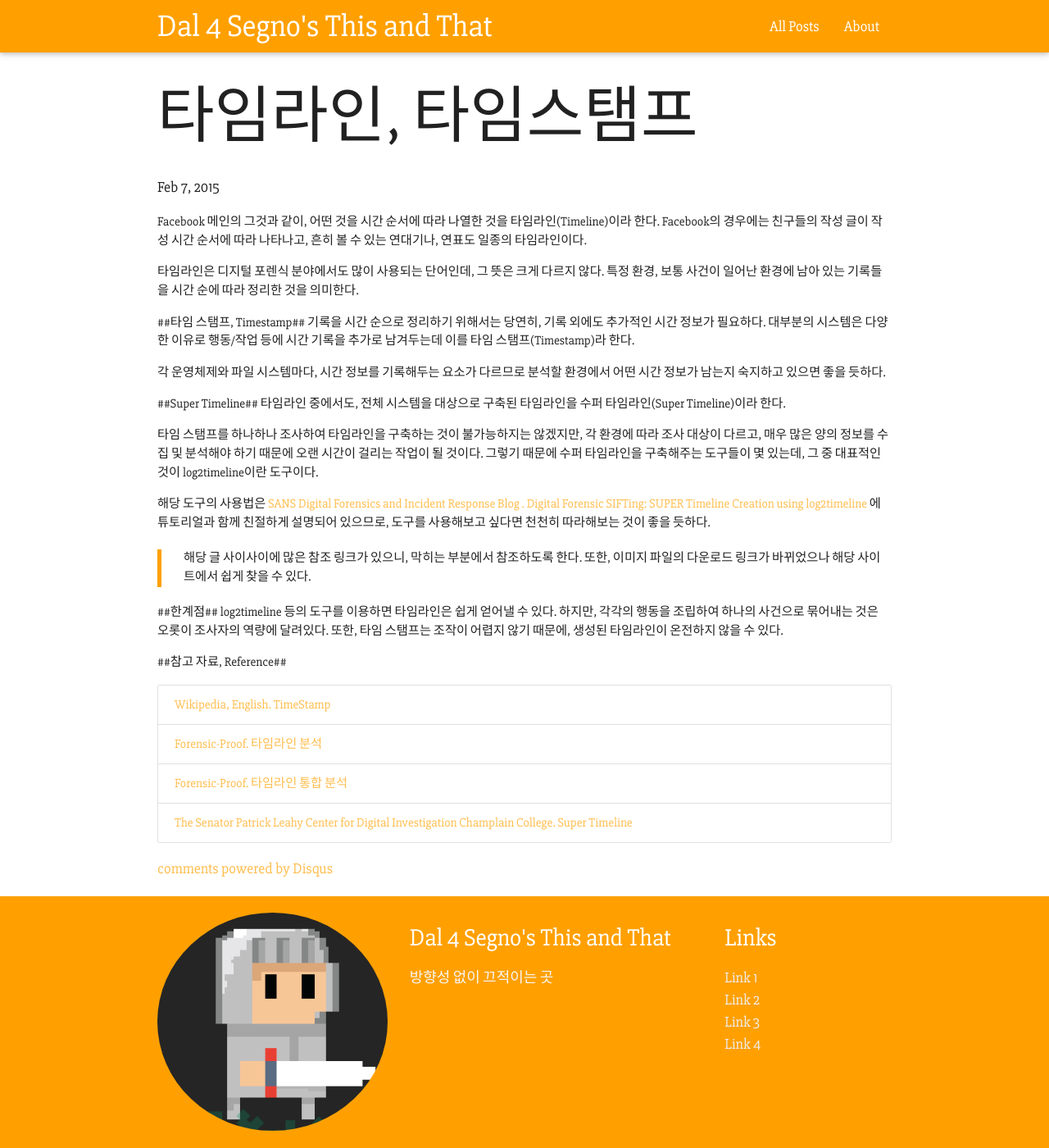
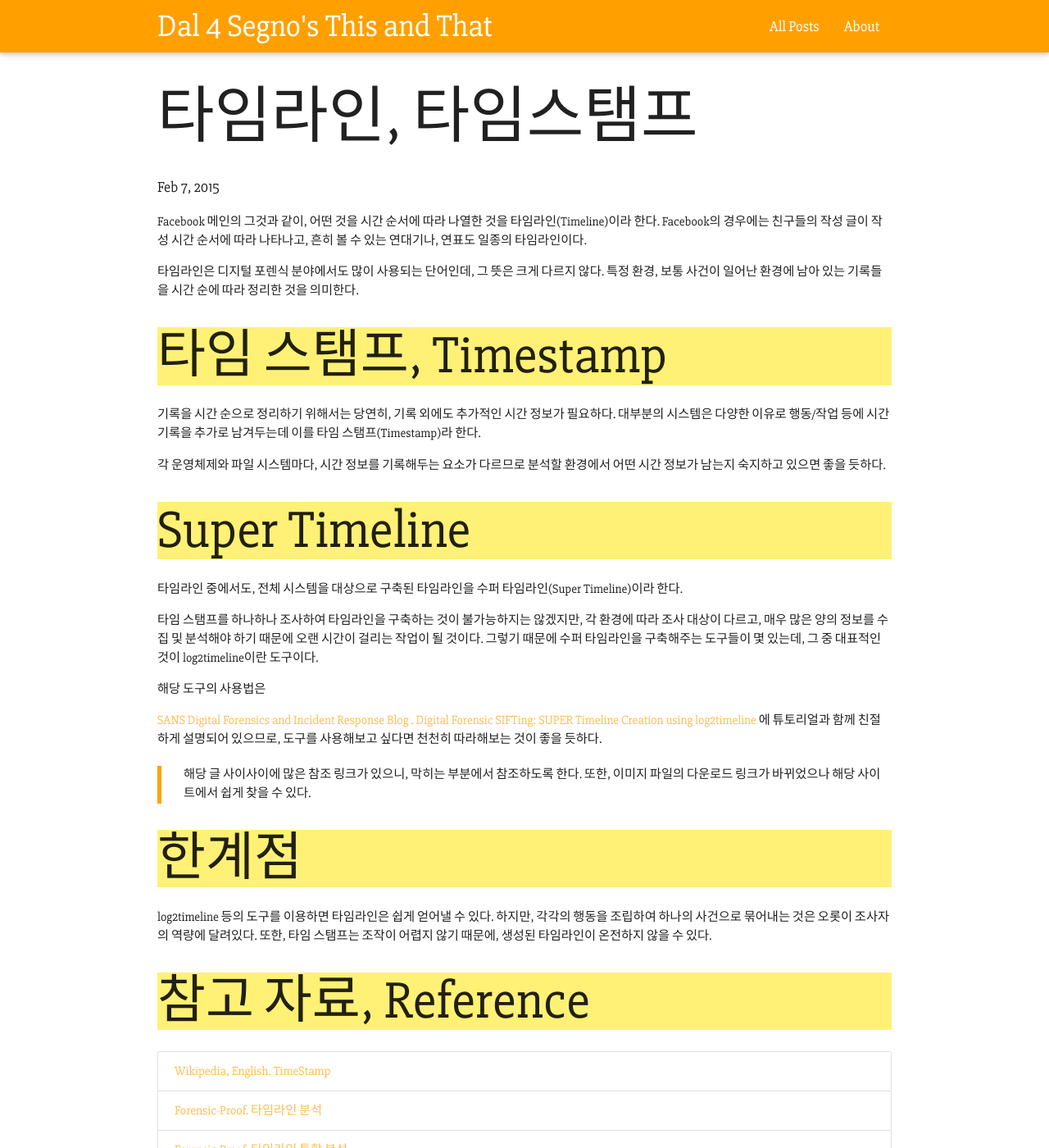
Before and after one commit to Dal4Segno/dal4segno.github.com, a Jekyll site: the page built from _posts/2015-02-07-timeline-analysis.markdown, in a window 1280 px wide and 1400 px high. Shown: the whole window at 82% size. Built offline with Jekyll 4.4.1, drawn with Linux system fonts in a browser that asks for light colours; comment, search, counter and statistics services are not loaded.

```diff
--- a/_posts/2015-02-07-timeline-analysis.markdown
+++ b/_posts/2015-02-07-timeline-analysis.markdown
@@ -9,39 +9,44 @@ tag:
  - timestamp
  - log2timeline
 categories: digitalforensics
-excerpt:
+excerpt: " "
 ---
 
 Facebook 메인의 그것과 같이, 어떤 것을 시간 순서에 따라 나열한 것을 **타임라인(Timeline)**이라 한다. Facebook의 경우에는 친구들의 작성 글이 작성 시간 순서에 따라 나타나고, 흔히 볼 수 있는 연대기나, 연표도 일종의 타임라인이다.
 
 타임라인은 디지털 포렌식 분야에서도 많이 사용되는 단어인데, 그 뜻은 크게 다르지 않다. 특정 환경, 보통 사건이 일어난 환경에 남아 있는 기록들을 시간 순에 따라 정리한 것을 의미한다.
 
-##타임 스탬프, Timestamp##
+## 타임 스탬프, Timestamp ##
+
 기록을 시간 순으로 정리하기 위해서는 당연히, 기록 외에도 추가적인 시간 정보가 필요하다. 대부분의 시스템은 다양한 이유로 행동/작업 등에 시간 기록을 추가로 남겨두는데 이를 **타임 스탬프(Timestamp)**라 한다.
 
 각 운영체제와 파일 시스템마다, 시간 정보를 기록해두는 요소가 다르므로 분석할 환경에서 어떤 시간 정보가 남는지 숙지하고 있으면 좋을 듯하다.
 
-##Super Timeline##
+## Super Timeline ##
+
 타임라인 중에서도, 전체 시스템을 대상으로 구축된 타임라인을 **수퍼 타임라인(Super Timeline)**이라 한다.
 
 타임 스탬프를 하나하나 조사하여 타임라인을 구축하는 것이 불가능하지는 않겠지만, 각 환경에 따라 조사 대상이 다르고, 매우 많은 양의 정보를 수집 및 분석해야 하기 때문에 오랜 시간이 걸리는 작업이 될 것이다. 그렇기 때문에 수퍼 타임라인을 구축해주는 도구들이 몇 있는데, 그 중 대표적인 것이 **log2timeline**이란 도구이다.
 
 해당 도구의 사용법은
+
 **[SANS Digital Forensics and Incident Response Blog
  . Digital Forensic SIFTing: SUPER Timeline Creation using log2timeline](http://digital-forensics.sans.org/blog/2011/12/07/digital-forensic-sifting-super-timeline-analysis-and-creation#)** 에 튜토리얼과 함께 친절하게 설명되어 있으므로, 도구를 사용해보고 싶다면 천천히 따라해보는 것이 좋을 듯하다.
+
 > 해당 글 사이사이에 많은 참조 링크가 있으니, 막히는 부분에서 참조하도록 한다.
 > 또한, 이미지 파일의 다운로드 링크가 바뀌었으나 해당 사이트에서 쉽게 찾을 수 있다.
 
 
-##한계점##
+## 한계점 ##
+
 log2timeline 등의 도구를 이용하면 타임라인은 쉽게 얻어낼 수 있다. 하지만, 각각의 행동을 조립하여 하나의 사건으로 묶어내는 것은 오롯이 조사자의 역량에 달려있다.
 또한, 타임 스탬프는 조작이 어렵지 않기 때문에, 생성된 타임라인이 온전하지 않을 수 있다.
 
 
-##참고 자료, Reference##
+## 참고 자료, Reference ##
 
-- [Wikipedia, English. TimeStamp](http://en.wikipedia.org/wiki/Timestamp)
-- [Forensic-Proof. 타임라인 분석](http://forensic-proof.com/archives/3779)
-- [Forensic-Proof. 타임라인 통합 분석](http://forensic-proof.com/archives/2323)
-- [The Senator Patrick Leahy Center for Digital Investigation
+ - [Wikipedia, English. TimeStamp](http://en.wikipedia.org/wiki/Timestamp)
+ - [Forensic-Proof. 타임라인 분석](http://forensic-proof.com/archives/3779)
+ - [Forensic-Proof. 타임라인 통합 분석](http://forensic-proof.com/archives/2323)
+ - [The Senator Patrick Leahy Center for Digital Investigation
 Champlain College. Super Timeline](http://www.champlain.edu/Documents/LCDI/archive/SuperTimelineReport.pdf)
--- a/_posts/2015-02-12-internetworking.markdown
+++ b/_posts/2015-02-12-internetworking.markdown
@@ -10,7 +10,7 @@ tag:
  - fowarding
  - routing
 categories: "Network"
-excerpt:
+excerpt: " "
 ---
 문자 그대로, 네트워크 간의 교류(통신)하는 개념 혹은 기술 전반을 이르는 단어이다. 여기서의 네트워크는 물리적으로 직접 연결되지 않은 네트워크와 심지어 구성이 다른 것들을 모두 포함한다. 마치 우리가 일반적으로 인터넷을 사용할 때 네트워크 구성 및 구조를 고려하지 않는 것처럼 말이다.
 
--- a/_posts/2015-03-08-ip-configuration.markdown
+++ b/_posts/2015-03-08-ip-configuration.markdown
@@ -11,7 +11,7 @@ tag:
  - gateway
  - dns
 categories: "Network"
-excerpt:
+excerpt: " "
 ---
 
 ## IP Address Allocation ##
--- a/_posts/2015-03-09-nat.markdown
+++ b/_posts/2015-03-09-nat.markdown
@@ -7,7 +7,7 @@ tag:
  - nat
  - pat
 categories: "Network"
-excerpt:
+excerpt: " "
 ---
 ## Private IP ##
 CIDR을 도입하여 IP 주소의 낭비를 줄여도 32 bit 공간의 한계를 극복할 수는 없었기 때문에, 사설 네트워크를 위한 IP 대역을 따로 규정하여 사용한다.
--- a/_posts/2015-03-10-bridging.markdown
+++ b/_posts/2015-03-10-bridging.markdown
@@ -7,7 +7,7 @@ tag:
  - bridge
  - bridging
 categories: "Network"
-excerpt:
+excerpt: " "
 ---
 ## Bridge ##
 **Data Link Layer**에서 작동하며 2개 이상의 LAN을 Interconnect하고 해당 LAN들의 패킷을 포워딩한다. 각 LAN에는 영향을 끼치지 않으며 Self-Configuration이 가능하여 별도의 설정 없이 사용가능 하다.
```
